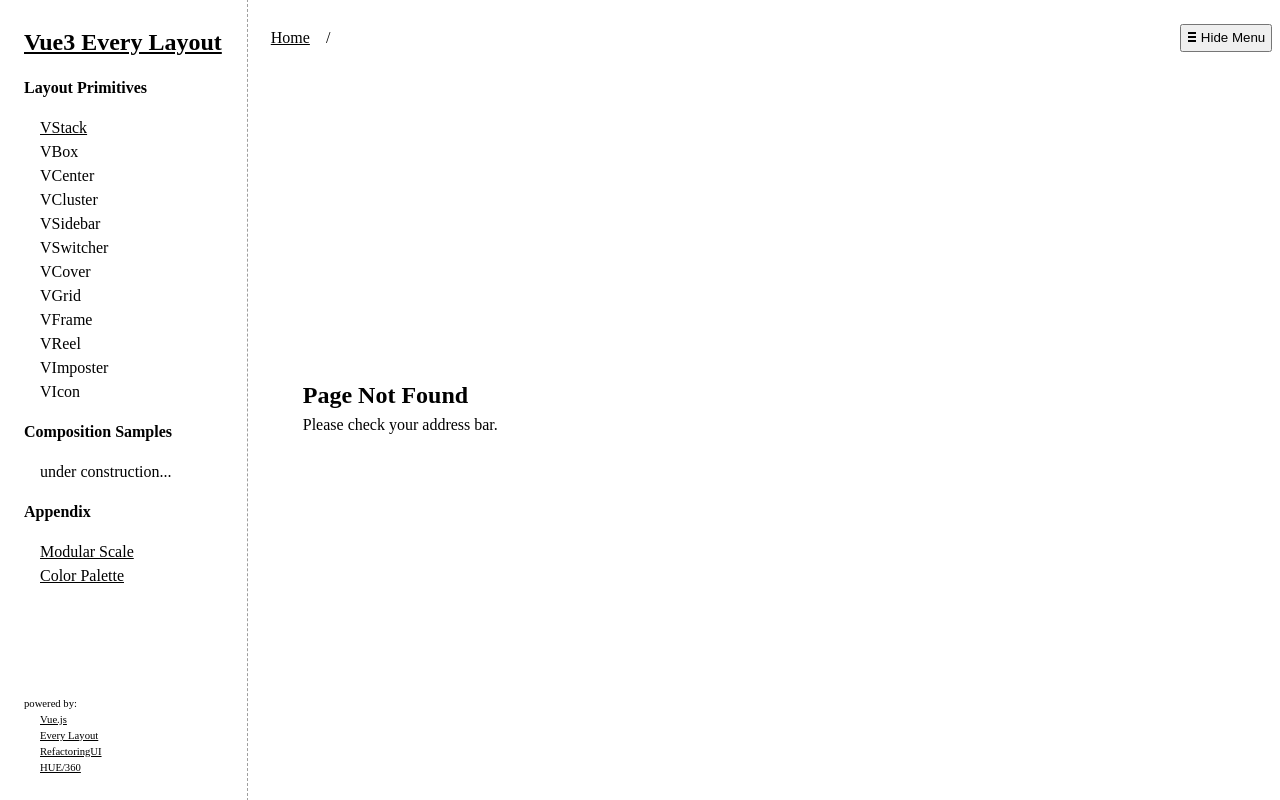
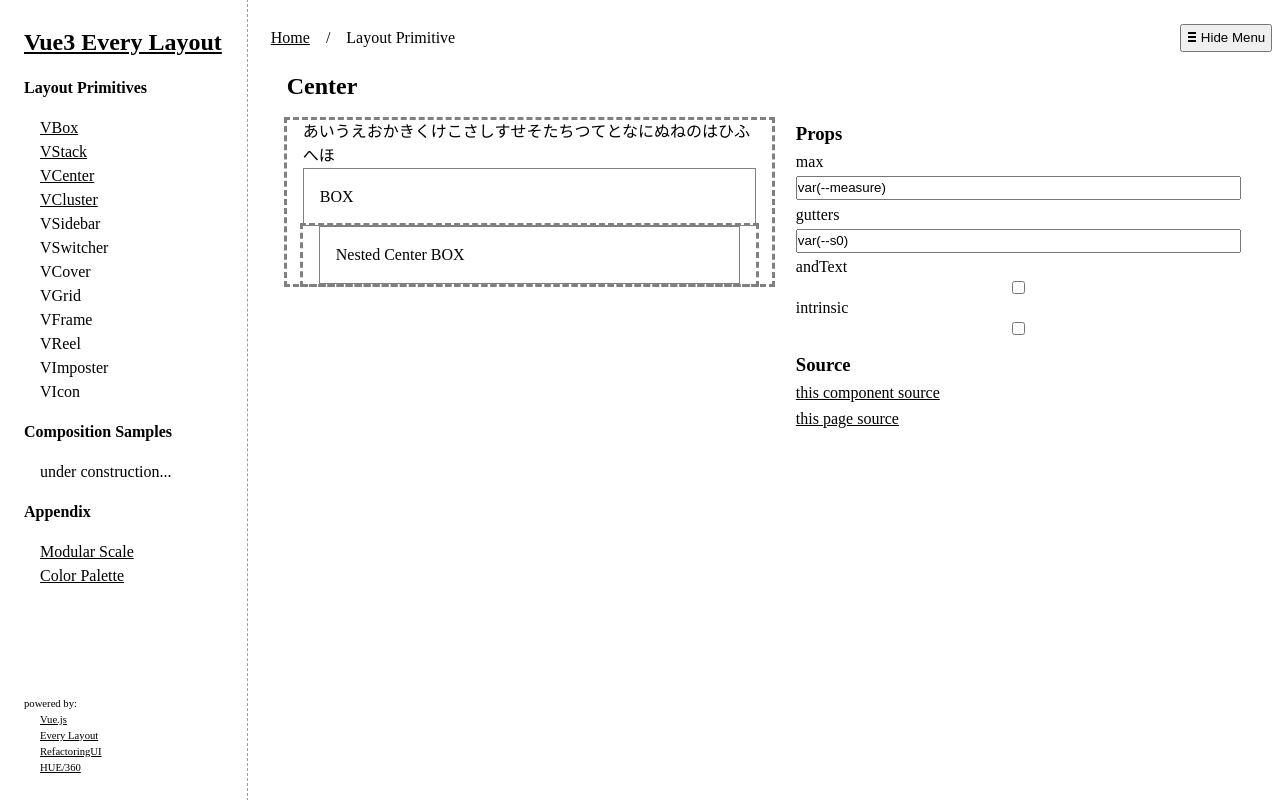
Before and after one commit to kbtaniguchi/vue3-every-layout, a Vue app: page /#/center in a window 1280 px wide. Built offline with nearby package versions, Linux system fonts and the light colour scheme.

Commit message:
Box, Center, Clusterを手直し＋サンプルページ作成

```diff
--- a/src/App.vue
+++ b/src/App.vue
@@ -37,13 +37,25 @@ const toggleMenu = (): void => {
         <h2>Layout Primitives</h2>
         <ul>
           <li>
+            <router-link to="/box">
+              VBox
+            </router-link>
+          </li>
+          <li>
             <router-link to="/stack">
               VStack
             </router-link>
           </li>
-          <li>VBox</li>
-          <li>VCenter</li>
-          <li>VCluster</li>
+          <li>
+            <router-link to="/center">
+              VCenter
+            </router-link>
+          </li>
+          <li>
+            <router-link to="/cluster">
+              VCluster
+            </router-link>
+          </li>
           <li>VSidebar</li>
           <li>VSwitcher</li>
           <li>VCover</li>
--- a/src/assets/style/base.css
+++ b/src/assets/style/base.css
@@ -108,3 +108,7 @@ ul, ol {
     outline-color: var(--gray0);
     outline-style: dashed;
 }
+
+.page-title {
+    padding-bottom: var(--s0)
+}
--- a/src/components/layouts/VBox.vue
+++ b/src/components/layouts/VBox.vue
@@ -13,15 +13,7 @@ const props = withDefaults(defineProps<{
 </script>
 
 <template>
-  <div
-    :class="$style.box"
-    :style="{
-      padding: props.padding,
-      borderWidth: props.borderWidth,
-      borderColor: props.borderColor,
-      backgroundColor: props.backgroundColor
-    }"
-  >
+  <div :class="$style.box">
     <slot />
   </div>
 </template>
@@ -32,5 +24,9 @@ const props = withDefaults(defineProps<{
   --border-bold: 2px;
 
   border-style: solid;
+  padding: v-bind("props.padding");
+  border-width: v-bind("props.borderWidth");
+  border-color: v-bind("props.borderColor");
+  background-color: v-bind("props.backgroundColor");
 }
 </style>
--- a/src/components/layouts/VCenter.vue
+++ b/src/components/layouts/VCenter.vue
@@ -19,11 +19,6 @@ const props = withDefaults(defineProps<{
       props.intrinsic ? $style.intrinsic : '',
       props.andText ? $style.andText : ''
     ]"
-    :style="{
-      maxWidth: props.max,
-      paddingLeft: props.gutters,
-      paddingRight: props.gutters
-    }"
   >
     <slot />
   </div>
@@ -34,6 +29,10 @@ const props = withDefaults(defineProps<{
   box-sizing: content-box;
   margin-left: auto;
   margin-right: auto;
+
+  max-width: v-bind("props.max");
+  padding-left: v-bind("props.gutters");
+  padding-right: v-bind("props.gutters");
 }
 
 .intrinsic {
--- a/src/components/layouts/VCluster.vue
+++ b/src/components/layouts/VCluster.vue
@@ -11,14 +11,7 @@ const props = withDefaults(defineProps<{
 </script>
 
 <template>
-  <div
-    :class="$style.cluster"
-    :style="{
-      justifyContent: props.justify,
-      alignItems: props.align,
-      gap: props.space
-    }"
-  >
+  <div :class="$style.cluster">
     <slot />
   </div>
 </template>
@@ -27,5 +20,9 @@ const props = withDefaults(defineProps<{
 .cluster {
   display: flex;
   flex-wrap: wrap;
+
+  justify-content: v-bind("props.justify");
+  align-items: v-bind("props.align");
+  gap: v-bind("props.space");
 }
 </style>
--- /dev/null
+++ b/src/pages/layout-primitives/VBoxPage.vue
@@ -0,0 +1,90 @@
+<script setup lang="ts">
+import { reactive } from 'vue'
+
+import VSidebar from '@/components/layouts/VSidebar.vue'
+import VBox from '@/components/layouts/VBox.vue'
+import VStack from '@/components/layouts/VStack.vue'
+
+const data = reactive<{
+  padding: string;
+  borderWidth: string | 0;
+  borderColor: string;
+  backgroundColor: string;
+}>({
+  padding: 'var(--s0)',
+  borderWidth: 'var(--border-thin)',
+  borderColor: 'var(--gray0)',
+  backgroundColor: 'inherit'
+})
+</script>
+
+<template>
+  <h2 class="page-title">
+    Box
+  </h2>
+  <VSidebar
+    side-width="50%"
+    content-min="40%"
+    space="var(--s1)"
+  >
+    <div>
+      <VBox
+        class="with-outline"
+        :padding="data.padding"
+        :border-width="data.borderWidth"
+        :border-color="data.borderColor"
+        :background-color="data.backgroundColor"
+      >
+        BOX
+        <VBox class="with-outline">
+          Nested BOX
+        </VBox>
+      </VBox>
+    </div>
+    <div>
+      <VStack>
+        <h3>Props</h3>
+        <VStack space="var(--s-5)">
+          <label>padding</label>
+          <input
+            v-model="data.padding"
+            type="text"
+          >
+        </VStack>
+        <VStack space="var(--s-5)">
+          <label>borderWidth</label>
+          <input
+            v-model="data.borderWidth"
+            type="text"
+          >
+        </VStack>
+        <VStack space="var(--s-5)">
+          <label>borderColor</label>
+          <input
+            v-model="data.borderColor"
+            type="text"
+          >
+        </VStack>
+        <VStack space="var(--s-5)">
+          <label>backgroundColor</label>
+          <input
+            v-model="data.backgroundColor"
+            type="text"
+          >
+        </VStack>
+        <h3>Source</h3>
+        <VStack space="var(--s-5)">
+          <a href="https://github.com/kbtaniguchi/vue3-every-layout/blob/main/src/components/layouts/VBox.vue">
+            this component source
+          </a>
+          <a href="https://github.com/kbtaniguchi/vue3-every-layout/blob/main/src/pages/layout-primitives/VBoxPage.vue">
+            this page source
+          </a>
+        </VStack>
+      </vstack>
+    </div>
+  </VSidebar>
+</template>
+
+<style module>
+</style>
--- /dev/null
+++ b/src/pages/layout-primitives/VCenterPage.vue
@@ -0,0 +1,98 @@
+<script setup lang="ts">
+import { reactive } from 'vue'
+
+import VSidebar from '@/components/layouts/VSidebar.vue'
+import VStack from '@/components/layouts/VStack.vue'
+import VCenter from '@/components/layouts/VCenter.vue'
+import VBox from '@/components/layouts/VBox.vue'
+
+const data = reactive<{
+  max: string;
+  gutters: string;
+  andText: boolean;
+  intrinsic: boolean;
+}>({
+  max: 'var(--measure)',
+  gutters: 'var(--s0)',
+  andText: false,
+  intrinsic: false
+})
+</script>
+
+<template>
+  <h2 class="page-title">
+    Center
+  </h2>
+  <VSidebar
+    side-width="50%"
+    content-min="40%"
+    space="var(--s1)"
+  >
+    <div>
+      <VCenter
+        class="with-outline"
+        :max="data.max"
+        :gutters="data.gutters"
+        :and-text="data.andText"
+        :intrinsic="data.intrinsic"
+      >
+        <p>
+          あいうえおかきくけこさしすせそたちつてとなにぬねのはひふへほ
+        </p>
+        <VBox>
+          BOX
+        </VBox>
+        <VCenter class="with-outline">
+          <VBox>
+            Nested Center BOX
+          </VBox>
+        </VCenter>
+      </VCenter>
+    </div>
+    <div>
+      <VStack>
+        <h3>Props</h3>
+        <VStack space="var(--s-5)">
+          <label>max</label>
+          <input
+            v-model="data.max"
+            type="text"
+          >
+        </VStack>
+        <VStack space="var(--s-5)">
+          <label>gutters</label>
+          <input
+            v-model="data.gutters"
+            type="text"
+          >
+        </VStack>
+        <VStack space="var(--s-5)">
+          <label>andText</label>
+          <input
+            v-model="data.andText"
+            type="checkbox"
+          >
+        </VStack>
+        <VStack space="var(--s-5)">
+          <label>intrinsic</label>
+          <input
+            v-model="data.intrinsic"
+            type="checkbox"
+          >
+        </VStack>
+        <h3>Source</h3>
+        <VStack space="var(--s-5)">
+          <a href="https://github.com/kbtaniguchi/vue3-every-layout/blob/main/src/components/layouts/VCenter.vue">
+            this component source
+          </a>
+          <a href="https://github.com/kbtaniguchi/vue3-every-layout/blob/main/src/pages/layout-primitives/VCenterPage.vue">
+            this page source
+          </a>
+        </VStack>
+      </vstack>
+    </div>
+  </VSidebar>
+</template>
+
+<style module>
+</style>
--- /dev/null
+++ b/src/pages/layout-primitives/VClusterPage.vue
@@ -0,0 +1,99 @@
+<script setup lang="ts">
+import { reactive } from 'vue'
+
+import VSidebar from '@/components/layouts/VSidebar.vue'
+import VStack from '@/components/layouts/VStack.vue'
+import VCluster from '@/components/layouts/VCluster.vue'
+import VBox from '@/components/layouts/VBox.vue'
+
+const data = reactive<{
+  justify?: string;
+  align?: string;
+  space?: string;
+}>({
+  justify: 'flex-start',
+  align: 'flex-start',
+  space: 'var(--s0)'
+})
+</script>
+
+<template>
+  <h2 class="page-title">
+    Cluster
+  </h2>
+  <VSidebar
+    side-width="50%"
+    content-min="40%"
+    space="var(--s1)"
+  >
+    <div>
+      <VCluster
+        class="with-outline"
+        :justify="data.justify"
+        :align="data.align"
+        :space="data.space"
+      >
+        <p>あいうえお</p>
+        <VBox>BOX</VBox>
+        <VBox>BOX</VBox>
+        <VCluster class="with-outline">
+          <p>あいうえお</p>
+          <VBox>Nested Cluster BOX</VBox>
+        </VCluster>
+      </VCluster>
+    </div>
+    <div>
+      <VStack>
+        <h3>Props</h3>
+        <VStack space="var(--s-5)">
+          <label>justify
+            <a
+              href="https://developer.mozilla.org/ja/docs/Web/CSS/justify-content"
+              target="_blank"
+            >
+              ※
+            </a>
+          </label>
+          <input
+            v-model="data.justify"
+            type="text"
+          >
+        </VStack>
+        <VStack space="var(--s-5)">
+          <label>align
+            <a
+              href="https://developer.mozilla.org/ja/docs/Web/CSS/align-items"
+              target="_blank"
+            >
+              ※
+            </a>
+          </label>
+          <input
+            v-model="data.align"
+            type="text"
+          >
+        </VStack>
+        <VStack space="var(--s-5)">
+          <label>space</label>
+          <input
+            v-model="data.space"
+            type="text"
+          >
+        </VStack>
+        <h3>Source</h3>
+        <VStack space="var(--s-5)">
+          <a href="https://github.com/kbtaniguchi/vue3-every-layout/blob/main/src/components/layouts/VCluster.vue">
+            this component source
+          </a>
+          <a href="https://github.com/kbtaniguchi/vue3-every-layout/blob/main/src/pages/layout-primitives/VClusterPage.vue">
+            this page source
+          </a>
+        </VStack>
+      </vstack>
+    </div>
+  </VSidebar>
+</template>
+
+<style module>
+
+</style>
--- a/src/pages/layout-primitives/StackPage.vue
+++ b/src/pages/layout-primitives/VStackPage.vue
@@ -1,8 +1,9 @@
 <script setup lang="ts">
+import { reactive } from 'vue'
+
 import VStack from '@/components/layouts/VStack.vue'
 import VBox from '@/components/layouts/VBox.vue'
 import VSidebar from '@/components/layouts/VSidebar.vue'
-import { reactive } from 'vue'
 
 const data = reactive<{
   space: string;
@@ -16,7 +17,7 @@ const data = reactive<{
 </script>
 
 <template>
-  <h2 :class="$style.title">
+  <h2 class="page-title">
     Stack
   </h2>
   <VSidebar
@@ -73,7 +74,7 @@ const data = reactive<{
           <a href="https://github.com/kbtaniguchi/vue3-every-layout/blob/main/src/components/layouts/VStack.vue">
             this component source
           </a>
-          <a href="https://github.com/kbtaniguchi/vue3-every-layout/blob/main/src/pages/layout-primitives/StackPage.vue">
+          <a href="https://github.com/kbtaniguchi/vue3-every-layout/blob/main/src/pages/layout-primitives/VStackPage.vue">
             this page source
           </a>
         </VStack>
@@ -83,10 +84,6 @@ const data = reactive<{
 </template>
 
 <style module>
-.title {
-  padding-bottom: var(--s0)
-}
-
 .inputField {
   min-height: 80vh
 }
```
Also changed, not shown: src/router.ts (+12 -3 lines).
